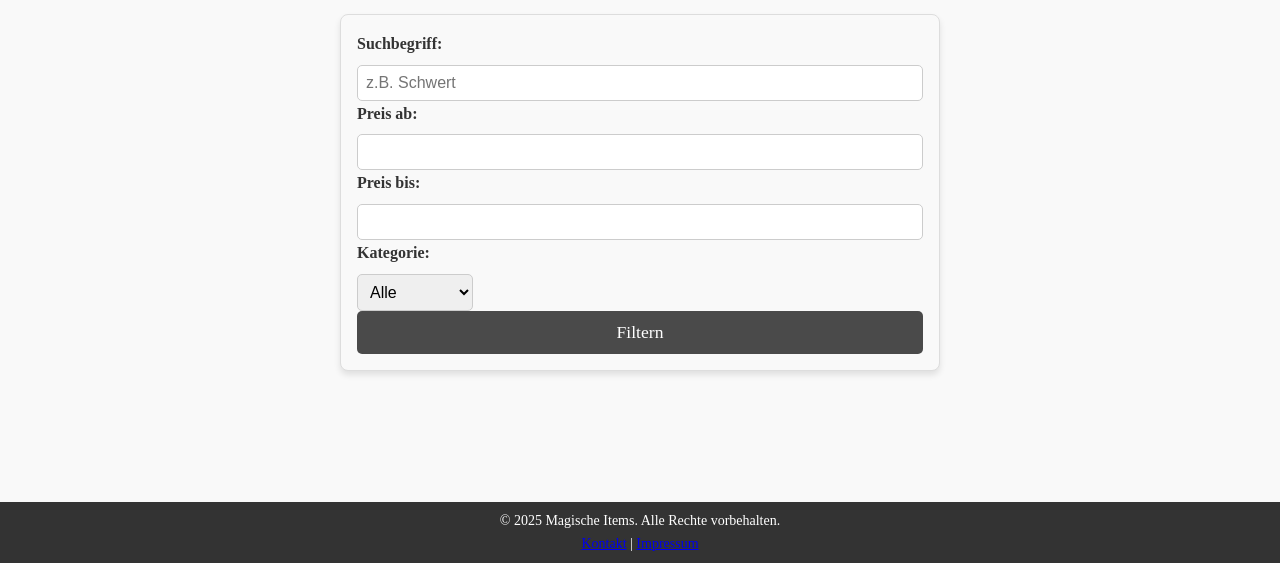
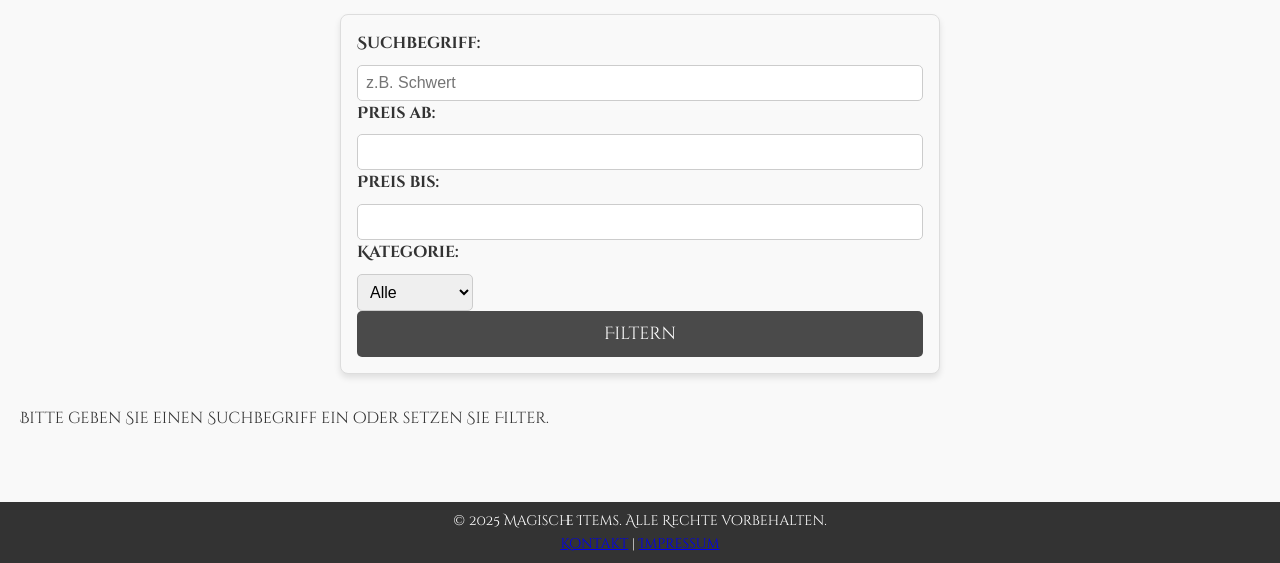
Before and after one commit to brk2ran/magicalitems, a website with bundled scripts: page public/pages/search.html in a window 1280 px wide. Shown: the part 237-800 px from the top of the page. Built offline with nearby package versions, Linux system fonts and the light colour scheme.

Commit message:
search-reslt mit results-container ersetzt

```diff
--- a/public/pages/search.html
+++ b/public/pages/search.html
@@ -2,8 +2,10 @@
 <html lang="en">
 <head>
   <meta charset="UTF-8">
+  <meta name="viewport" content="width=device-width, initial-scale=1.0">
   <title>Suche & Filter</title>
   <link rel="stylesheet" href="../assets/css/styles.css">
+  <link href="https://fonts.googleapis.com/css2?family=Cinzel+Decorative:wght@400;700&display=swap" rel="stylesheet">
 </head>
 <body>
     <div id="header"></div>
@@ -33,7 +35,7 @@
 
           <button type="submit">Filtern</button>
       </form>
-      <div id="search-results"></div>
+      <div id="results-container"></div>
     </main>
   <div id="footer"></div>
   <script type="module" src="../js/search.js"></script>
```
